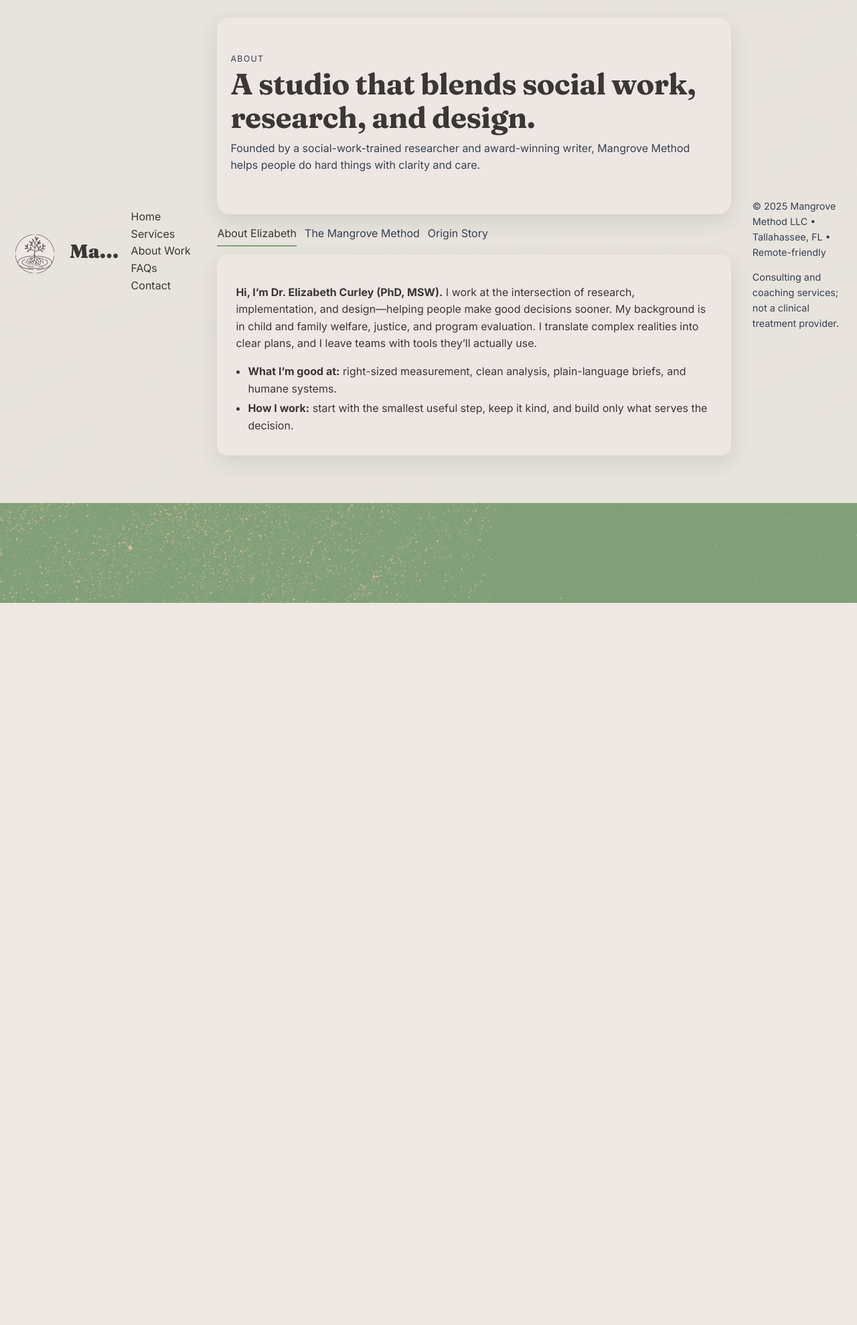
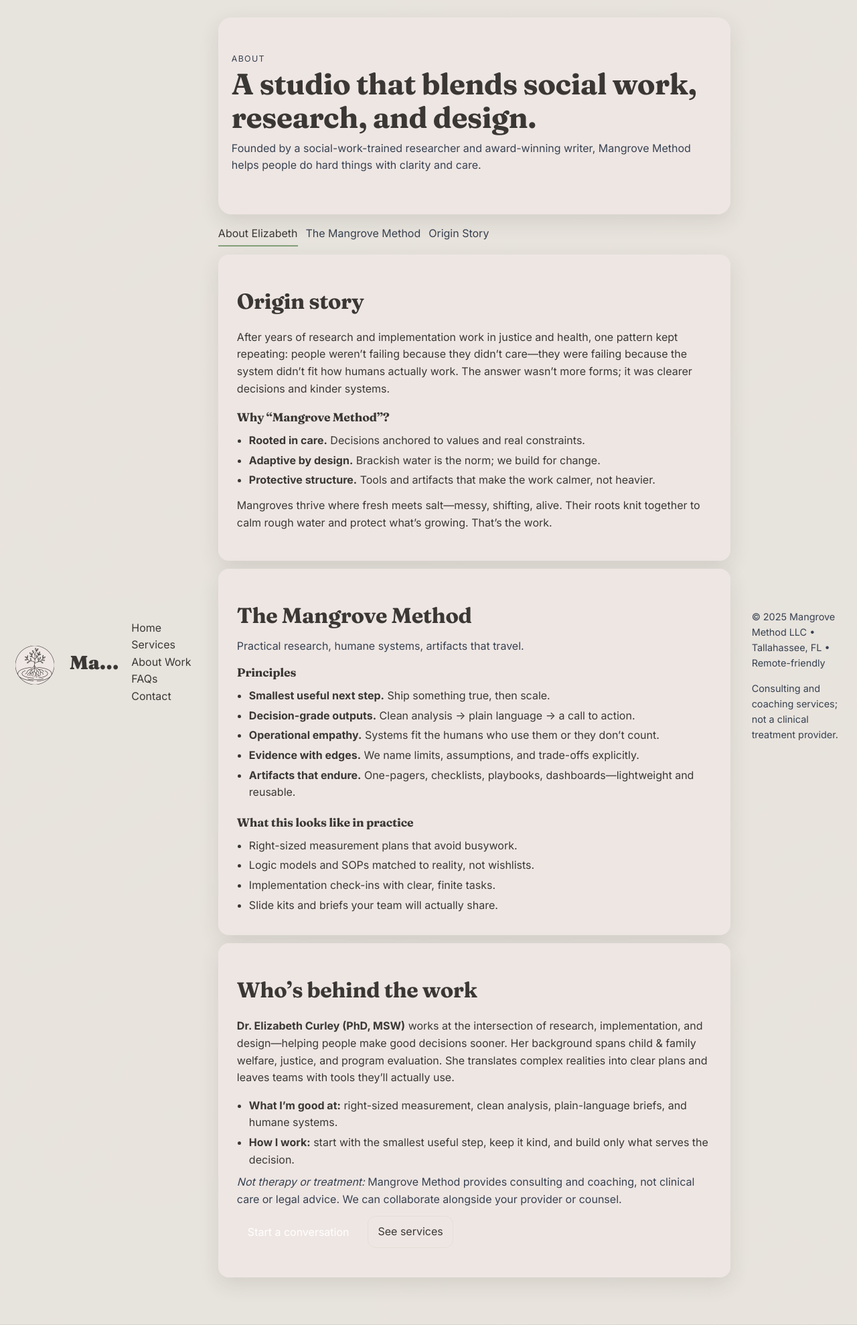
Before and after one commit to elizcurley/github.io, a Jekyll site: the page built from about/index.md, in a window 1280 px wide. Shown: the whole page at 67% size. Built offline with Jekyll 4.4.1, drawn with Linux system fonts in a browser that asks for light colours; before the commit the page ends 900 px from its top, so only the background shows below that.

Commit message:
bunchastuff

```diff
--- a/_data/nav.yml
+++ b/_data/nav.yml
@@ -4,9 +4,11 @@
   url: /services/
 - title: Who we help
   url: /audiences/
-- title: Engagement tiers
-  url: /tiers/
 - title: About
   url: /about/
+- title: Work
+  url: /work/
+- title: FAQs
+  url: /faqs/
 - title: Contact
   url: /contact/
--- /dev/null
+++ b/about/index.md
@@ -0,0 +1,65 @@
+---
+layout: default
+title: About
+permalink: /about/
+redirect_from: [/method/, /origin/]
+---
+
+{% include hero.html
+  kicker="About"
+  title="A studio that blends social work, research, and design."
+  sub="Founded by a social-work-trained researcher and award-winning writer, Mangrove Method helps people do hard things with clarity and care."
+%}
+
+{% include subnav-about.html %}
+
+<div class="page-panel" id="origin">
+  <h2>Origin story</h2>
+  <p>After years of research and implementation work in justice and health, one pattern kept repeating: people weren’t failing because they didn’t care—they were failing because the system didn’t fit how humans actually work. The answer wasn’t more forms; it was clearer decisions and kinder systems.</p>
+
+  <h3 style="margin-top:12px">Why “Mangrove Method”?</h3>
+  <ul>
+    <li><strong>Rooted in care.</strong> Decisions anchored to values and real constraints.</li>
+    <li><strong>Adaptive by design.</strong> Brackish water is the norm; we build for change.</li>
+    <li><strong>Protective structure.</strong> Tools and artifacts that make the work calmer, not heavier.</li>
+  </ul>
+
+  <p style="margin-top:12px">Mangroves thrive where fresh meets salt—messy, shifting, alive. Their roots knit together to calm rough water and protect what’s growing. That’s the work.</p>
+</div>
+
+<div class="page-panel" id="method">
+  <h2>The Mangrove Method</h2>
+  <p class="sub">Practical research, humane systems, artifacts that travel.</p>
+
+  <h3>Principles</h3>
+  <ul>
+    <li><strong>Smallest useful next step.</strong> Ship something true, then scale.</li>
+    <li><strong>Decision-grade outputs.</strong> Clean analysis → plain language → a call to action.</li>
+    <li><strong>Operational empathy.</strong> Systems fit the humans who use them or they don’t count.</li>
+    <li><strong>Evidence with edges.</strong> We name limits, assumptions, and trade-offs explicitly.</li>
+    <li><strong>Artifacts that endure.</strong> One-pagers, checklists, playbooks, dashboards—lightweight and reusable.</li>
+  </ul>
+
+  <h3 style="margin-top:18px">What this looks like in practice</h3>
+  <ul>
+    <li>Right-sized measurement plans that avoid busywork.</li>
+    <li>Logic models and SOPs matched to reality, not wishlists.</li>
+    <li>Implementation check-ins with clear, finite tasks.</li>
+    <li>Slide kits and briefs your team will actually share.</li>
+  </ul>
+</div>
+
+<div class="page-panel" id="bio">
+  <h2>Who’s behind the work</h2>
+  <p><strong>Dr. Elizabeth Curley (PhD, MSW)</strong> works at the intersection of research, implementation, and design—helping people make good decisions sooner. Her background spans child & family welfare, justice, and program evaluation. She translates complex realities into clear plans and leaves teams with tools they’ll actually use.</p>
+  <ul>
+    <li><strong>What I’m good at:</strong> right-sized measurement, clean analysis, plain-language briefs, and humane systems.</li>
+    <li><strong>How I work:</strong> start with the smallest useful step, keep it kind, and build only what serves the decision.</li>
+  </ul>
+  <p class="sub" style="margin-top:8px"><em>Not therapy or treatment:</em> Mangrove Method provides consulting and coaching, not clinical care or legal advice. We can collaborate alongside your provider or counsel.</p>
+
+  <p class="cta-row" style="margin-top:12px">
+    <a class="button" href="/contact/">Start a conversation</a>
+    <a class="btn" href="/services/">See services</a>
+  </p>
+</div>
```
Also changed, not shown: faqs/index.md (added, +116 -0 lines), method.md (deleted, +0 -34 lines), origin.md (deleted, +0 -30 lines), work/index.md (added, +71 -0 lines).
